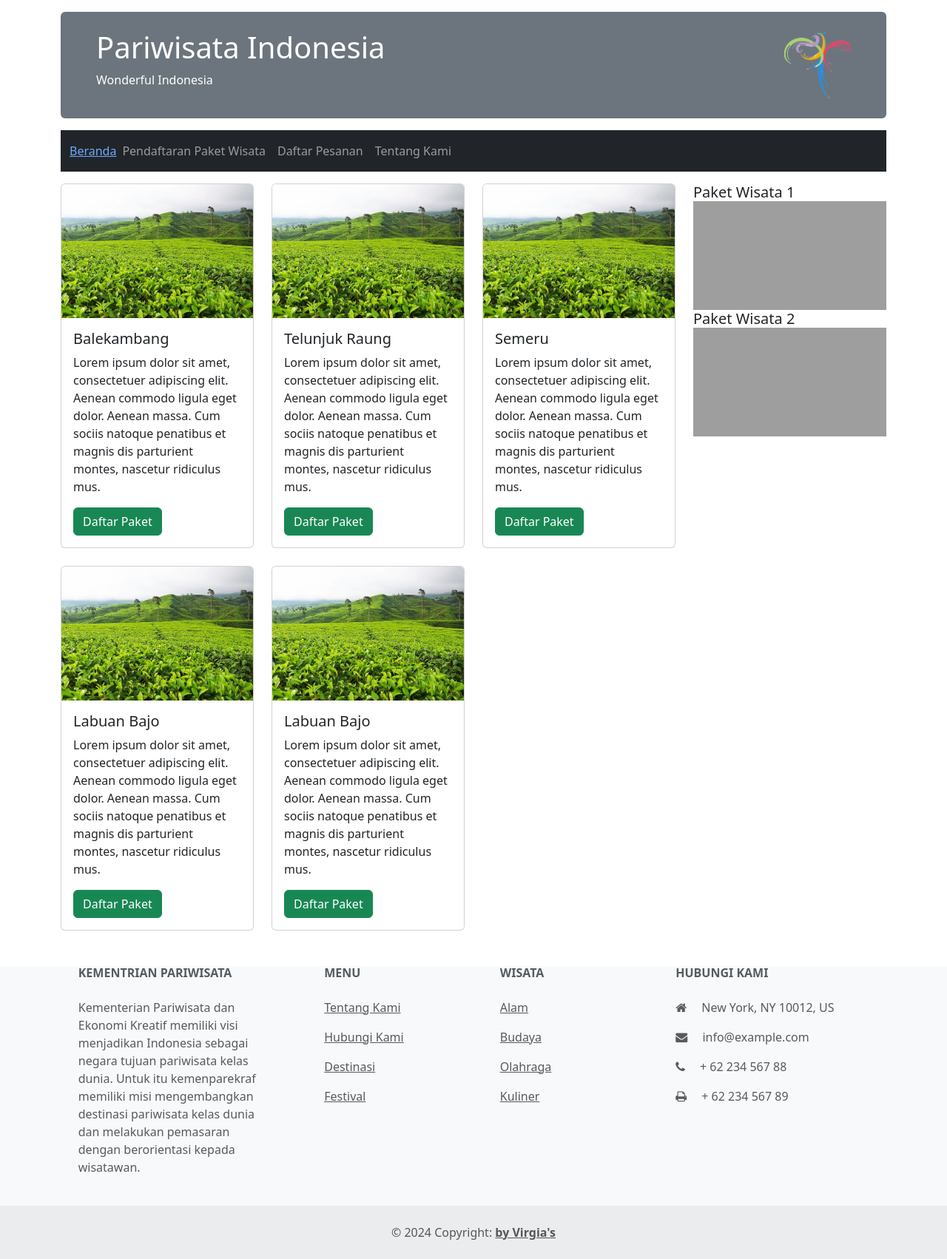
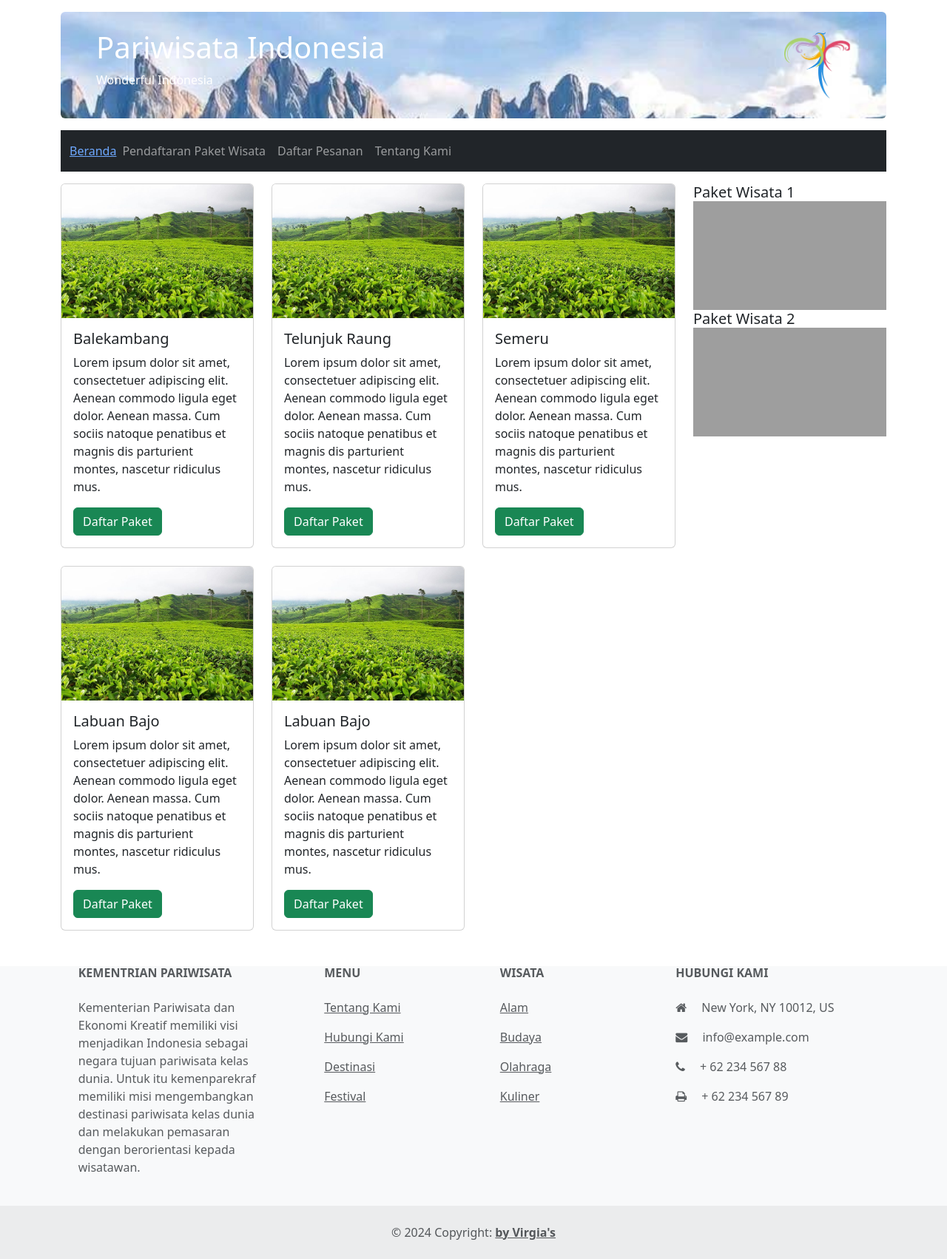
Before and after one commit to virgian12/VSGA-JWD-2024, a PHP site: page / in a window 1280 px wide. Shown: the whole page at 74% size. Run offline with PHP 8.4, Linux system fonts and the light colour scheme; grey boxes are pictures that could not be loaded.

Commit message:
final fix

```diff
--- a/assets/js/app.js
+++ b/assets/js/app.js
@@ -1,8 +1,11 @@
+
 // hitung harga paket wisata
 function updateHargaPaket() {
     nilai=Number(document.getElementById("nama-paket").value); //Number digunakan untuk mengmbil nilai dari id "nama-paket"
     elemenHargaPaket=document.getElementById("harga-paket"); //akses harga paket wisata by Id
     harga=0; //inisialisasi harga awal
+
+
 
     // logika perhitungan
     if (nilai==1){
--- a/layouts/header.php
+++ b/layouts/header.php
@@ -12,7 +12,7 @@
 </head>
 <body>
     <div class="container mt-3">
-        <div class="px-5 py-4 bg-secondary text-white rounded">
+        <div class="px-5 py-4 bg-secondary text-white rounded bg-image">
             <div class="row align-items-center">
                 <div class="col-md-6">
                     <h1>Pariwisata Indonesia</h1>
```
